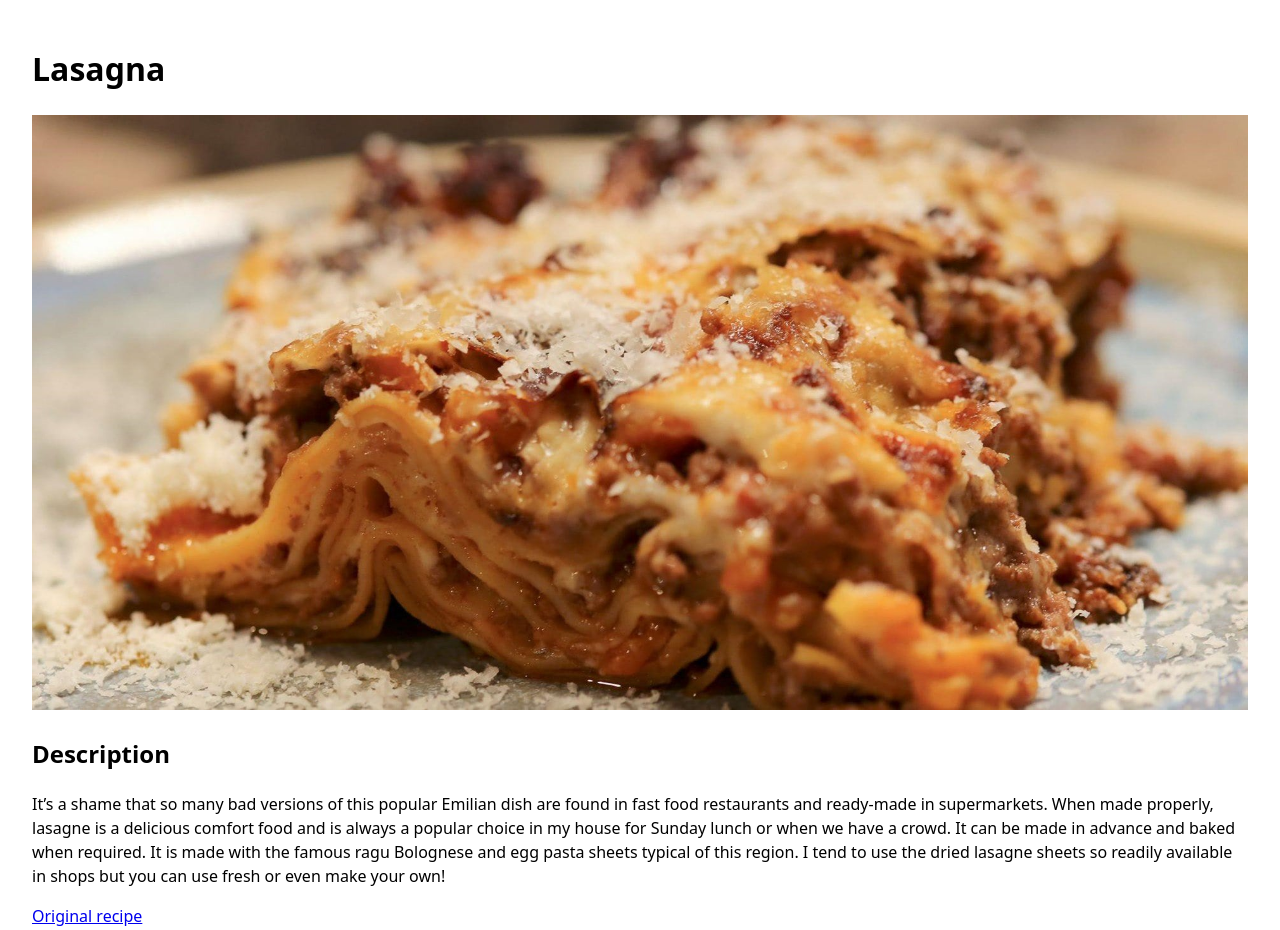
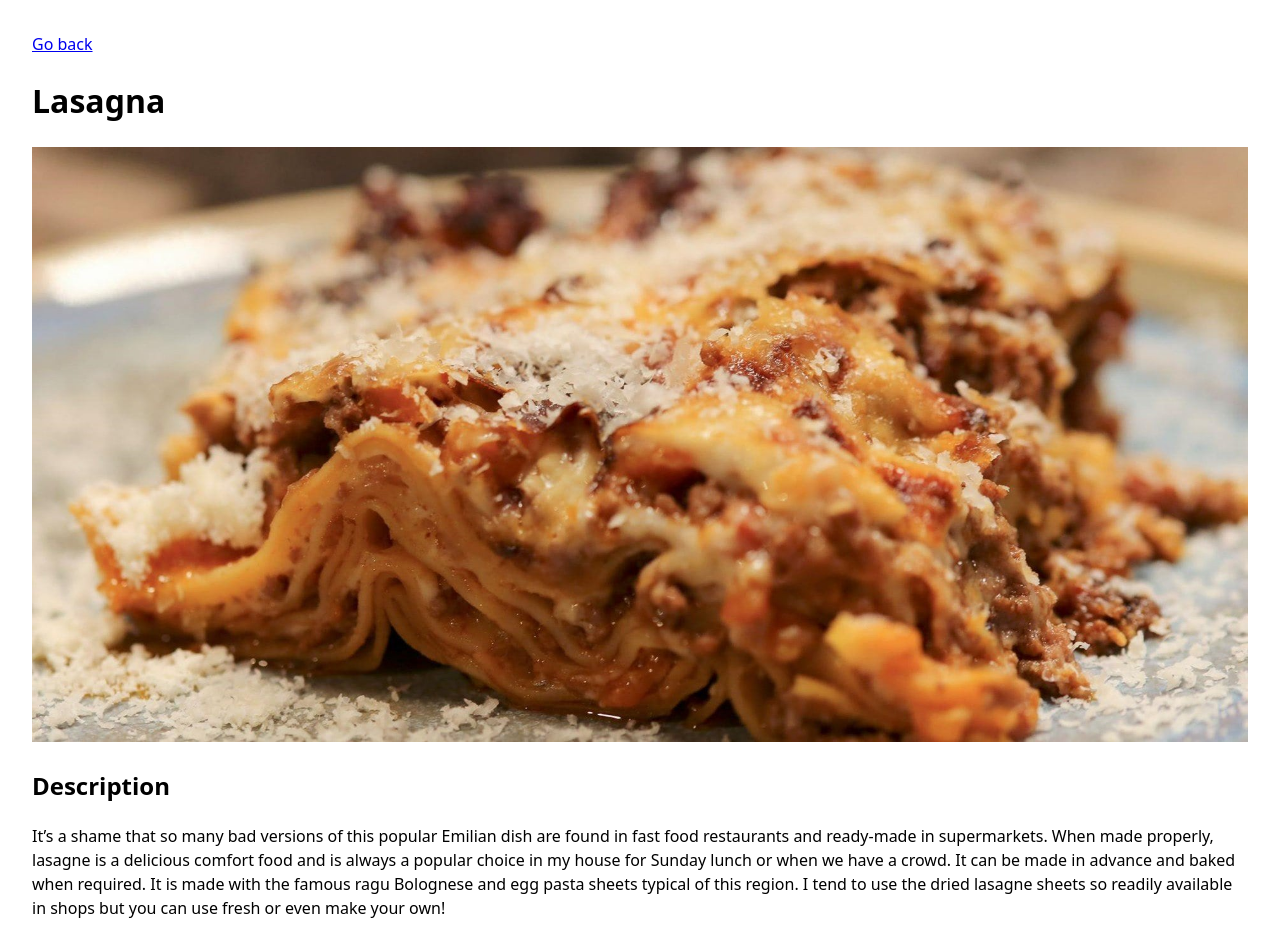
Before and after one commit to hrvstr/odin-recipes, a plain HTML site: page recipes/lasagna.html in a window 1280 px wide. Shown: the top 930 px of the page. Drawn offline with Linux system fonts and the light colour scheme.

Commit message:
Add a link to the index.html

```diff
--- a/recipes/lasagna.html
+++ b/recipes/lasagna.html
@@ -7,6 +7,7 @@
     <link rel="stylesheet" href="../style.css" />
   </head>
   <body>
+    <a href="/">Go back</a>
     <h1>Lasagna</h1>
     <img src="/img/lasagna.jpg" alt="finished lasagna on a plate" />
     <h2>Description</h2>
```
